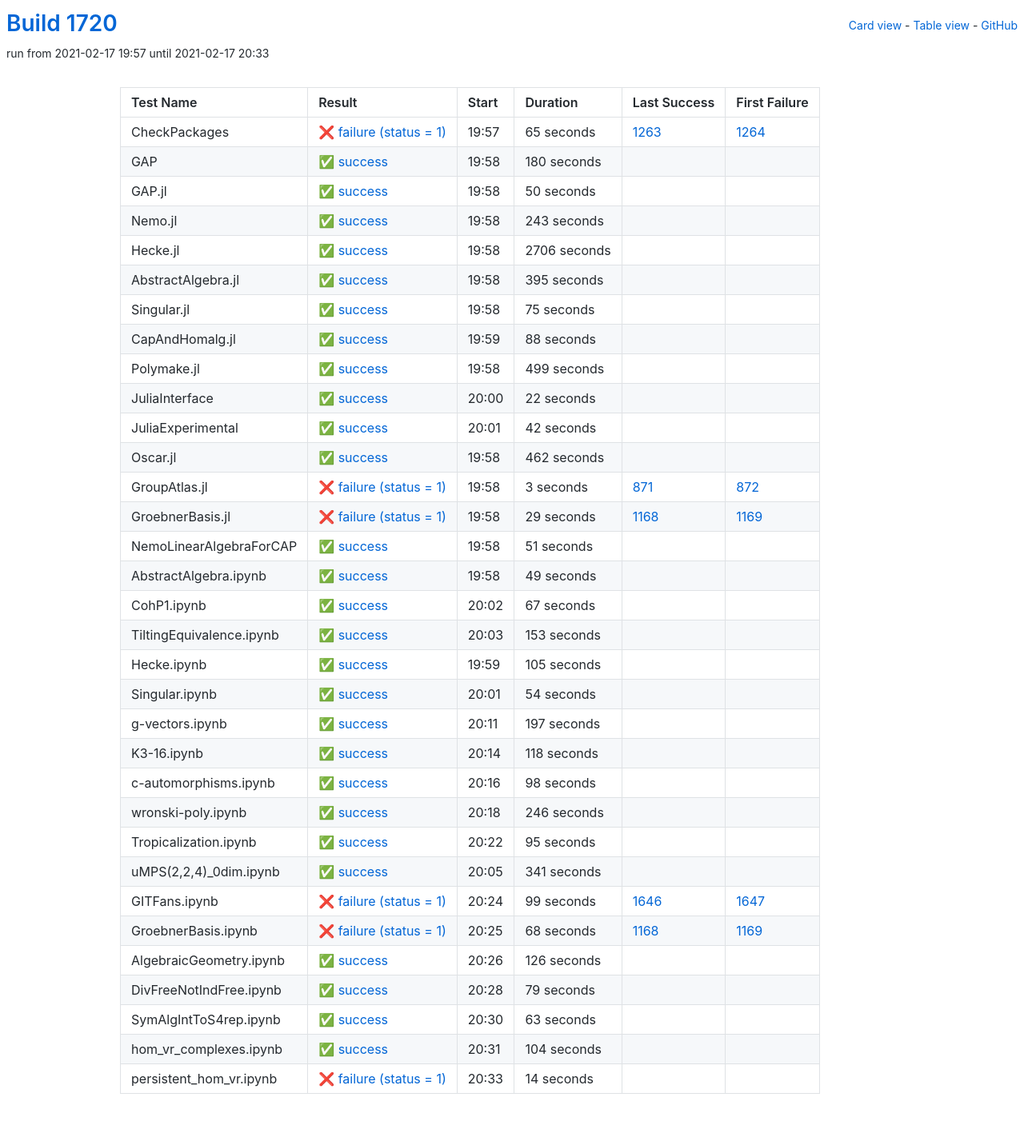
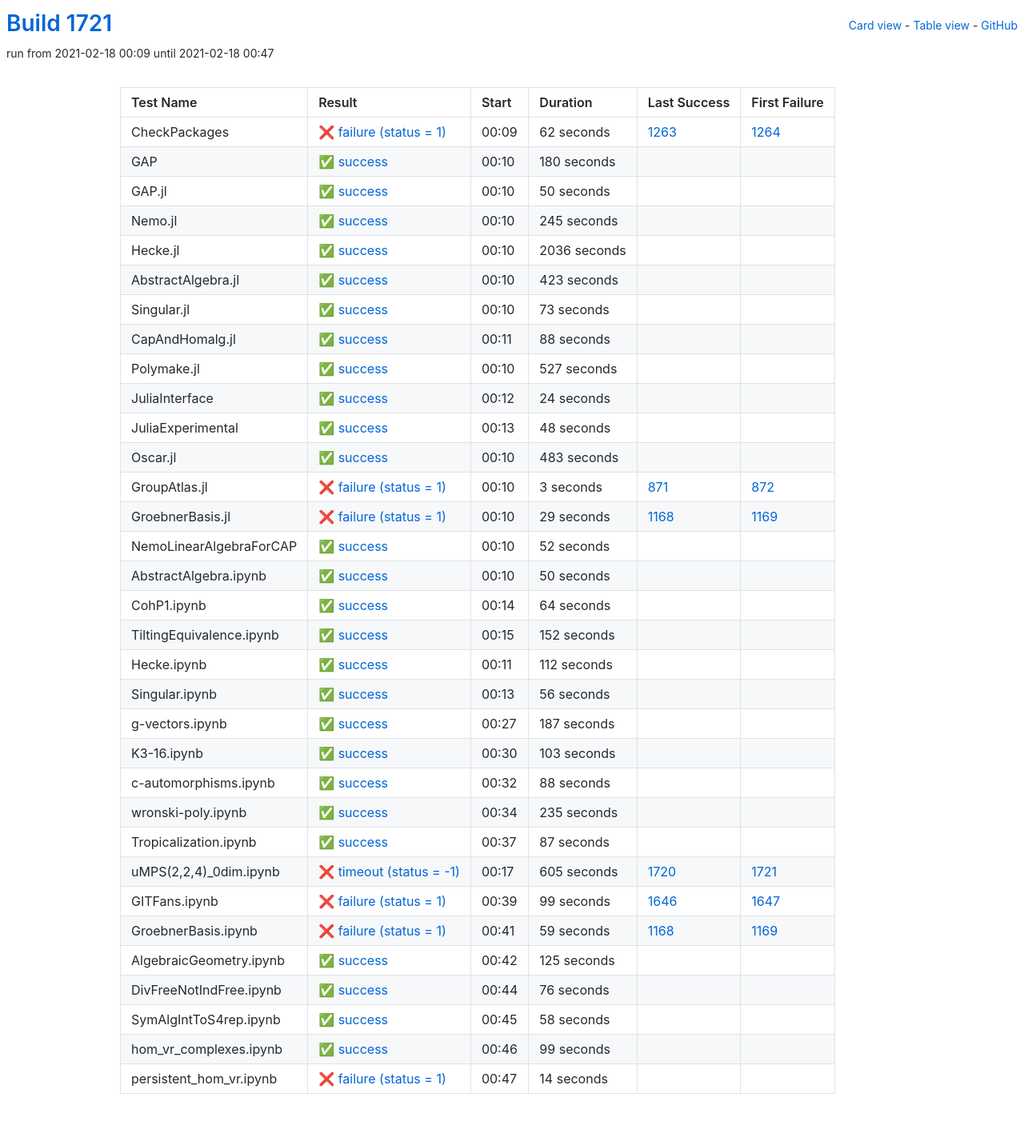
Before and after one commit to oscar-system/oscar-ci-status-stable, a Jekyll site: the page built from table.html, in a window 1280 px wide. Shown: the whole page at 80% size. Built offline with Jekyll 4.4.1, drawn with Linux system fonts in a browser that asks for light colours.

Commit message:
Build #1721

```diff
--- a/_data/ci.yml
+++ b/_data/ci.yml
@@ -1,6 +1,6 @@
 ---
-build: 1720
-build_url: https://oscarci.mathematik.uni-kl.de/job/oscar-stable/1720/
+build: 1721
+build_url: https://oscarci.mathematik.uni-kl.de/job/oscar-stable/1721/
 job: oscar-stable
 organization: oscar-system
 repo: oscar-ci-status-stable
@@ -8,20 +8,20 @@ repourl: https://github.com/oscar-system/oscar-ci-status-stable
 tests:
 - name: CheckPackages
   id: checkpackages
-  log: https://oscarci.mathematik.uni-kl.de/job/oscar-stable/1720/artifact/logs/build-1720/CheckPackages.log
-  start: 2021-02-17 19:57
+  log: https://oscarci.mathematik.uni-kl.de/job/oscar-stable/1721/artifact/logs/build-1721/CheckPackages.log
+  start: 2021-02-18 00:09
   success: false
   exitcode: 1
   status: failure
-  duration: 65
+  duration: 62
   last_success: 1263
   last_success_url: https://oscarci.mathematik.uni-kl.de/job/oscar-stable/1263/
   first_failure: 1264
   first_failure_url: https://oscarci.mathematik.uni-kl.de/job/oscar-stable/1264/
 - name: GAP
   id: gap
-  log: https://oscarci.mathematik.uni-kl.de/job/oscar-stable/1720/artifact/logs/build-1720/GAP.log
-  start: 2021-02-17 19:58
+  log: https://oscarci.mathematik.uni-kl.de/job/oscar-stable/1721/artifact/logs/build-1721/GAP.log
+  start: 2021-02-18 00:10
   success: true
   exitcode: 0
   status: success
@@ -32,8 +32,8 @@ tests:
   first_failure_url:
 - name: GAP.jl
   id: gap-jl
-  log: https://oscarci.mathematik.uni-kl.de/job/oscar-stable/1720/artifact/logs/build-1720/GAP.jl.log
-  start: 2021-02-17 19:58
+  log: https://oscarci.mathematik.uni-kl.de/job/oscar-stable/1721/artifact/logs/build-1721/GAP.jl.log
+  start: 2021-02-18 00:10
   success: true
   exitcode: 0
   status: success
@@ -44,56 +44,56 @@ tests:
   first_failure_url:
 - name: Nemo.jl
   id: nemo-jl
-  log: https://oscarci.mathematik.uni-kl.de/job/oscar-stable/1720/artifact/logs/build-1720/Nemo.jl.log
-  start: 2021-02-17 19:58
+  log: https://oscarci.mathematik.uni-kl.de/job/oscar-stable/1721/artifact/logs/build-1721/Nemo.jl.log
+  start: 2021-02-18 00:10
   success: true
   exitcode: 0
   status: success
-  duration: 243
+  duration: 245
   last_success: false
   last_success_url:
   first_failure: false
   first_failure_url:
 - name: Hecke.jl
   id: hecke-jl
-  log: https://oscarci.mathematik.uni-kl.de/job/oscar-stable/1720/artifact/logs/build-1720/Hecke.jl.log
-  start: 2021-02-17 19:58
+  log: https://oscarci.mathematik.uni-kl.de/job/oscar-stable/1721/artifact/logs/build-1721/Hecke.jl.log
+  start: 2021-02-18 00:10
   success: true
   exitcode: 0
   status: success
-  duration: 2706
+  duration: 2036
   last_success: false
   last_success_url:
   first_failure: false
   first_failure_url:
 - name: AbstractAlgebra.jl
   id: abstractalgebra-jl
-  log: https://oscarci.mathematik.uni-kl.de/job/oscar-stable/1720/artifact/logs/build-1720/AbstractAlgebra.jl.log
-  start: 2021-02-17 19:58
+  log: https://oscarci.mathematik.uni-kl.de/job/oscar-stable/1721/artifact/logs/build-1721/AbstractAlgebra.jl.log
+  start: 2021-02-18 00:10
   success: true
   exitcode: 0
   status: success
-  duration: 395
+  duration: 423
   last_success: false
   last_success_url:
   first_failure: false
   first_failure_url:
 - name: Singular.jl
   id: singular-jl
-  log: https://oscarci.mathematik.uni-kl.de/job/oscar-stable/1720/artifact/logs/build-1720/Singular.jl.log
-  start: 2021-02-17 19:58
+  log: https://oscarci.mathematik.uni-kl.de/job/oscar-stable/1721/artifact/logs/build-1721/Singular.jl.log
+  start: 2021-02-18 00:10
   success: true
   exitcode: 0
   status: success
-  duration: 75
+  duration: 73
   last_success: false
   last_success_url:
   first_failure: false
   first_failure_url:
 - name: CapAndHomalg.jl
   id: capandhomalg-jl
-  log: https://oscarci.mathematik.uni-kl.de/job/oscar-stable/1720/artifact/logs/build-1720/CapAndHomalg.jl.log
-  start: 2021-02-17 19:59
+  log: https://oscarci.mathematik.uni-kl.de/job/oscar-stable/1721/artifact/logs/build-1721/CapAndHomalg.jl.log
+  start: 2021-02-18 00:11
   success: true
   exitcode: 0
   status: success
@@ -104,56 +104,56 @@ tests:
   first_failure_url:
 - name: Polymake.jl
   id: polymake-jl
-  log: https://oscarci.mathematik.uni-kl.de/job/oscar-stable/1720/artifact/logs/build-1720/Polymake.jl.log
-  start: 2021-02-17 19:58
+  log: https://oscarci.mathematik.uni-kl.de/job/oscar-stable/1721/artifact/logs/build-1721/Polymake.jl.log
+  start: 2021-02-18 00:10
   success: true
   exitcode: 0
   status: success
-  duration: 499
+  duration: 527
   last_success: false
   last_success_url:
   first_failure: false
   first_failure_url:
 - name: JuliaInterface
   id: juliainterface
-  log: https://oscarci.mathematik.uni-kl.de/job/oscar-stable/1720/artifact/logs/build-1720/JuliaInterface.log
-  start: 2021-02-17 20:00
+  log: https://oscarci.mathematik.uni-kl.de/job/oscar-stable/1721/artifact/logs/build-1721/JuliaInterface.log
+  start: 2021-02-18 00:12
   success: true
   exitcode: 0
   status: success
-  duration: 22
+  duration: 24
   last_success: false
   last_success_url:
   first_failure: false
   first_failure_url:
 - name: JuliaExperimental
   id: juliaexperimental
-  log: https://oscarci.mathematik.uni-kl.de/job/oscar-stable/1720/artifact/logs/build-1720/JuliaExperimental.log
-  start: 2021-02-17 20:01
+  log: https://oscarci.mathematik.uni-kl.de/job/oscar-stable/1721/artifact/logs/build-1721/JuliaExperimental.log
+  start: 2021-02-18 00:13
   success: true
   exitcode: 0
   status: success
-  duration: 42
+  duration: 48
   last_success: false
   last_success_url:
   first_failure: false
   first_failure_url:
 - name: Oscar.jl
   id: oscar-jl
-  log: https://oscarci.mathematik.uni-kl.de/job/oscar-stable/1720/artifact/logs/build-1720/Oscar.jl.log
-  start: 2021-02-17 19:58
+  log: https://oscarci.mathematik.uni-kl.de/job/oscar-stable/1721/artifact/logs/build-1721/Oscar.jl.log
+  start: 2021-02-18 00:10
   success: true
   exitcode: 0
   status: success
-  duration: 462
+  duration: 483
   last_success: false
   last_success_url:
   first_failure: false
   first_failure_url:
 - name: GroupAtlas.jl
   id: groupatlas-jl
-  log: https://oscarci.mathematik.uni-kl.de/job/oscar-stable/1720/artifact/logs/build-1720/GroupAtlas.jl.log
-  start: 2021-02-17 19:58
+  log: https://oscarci.mathematik.uni-kl.de/job/oscar-stable/1721/artifact/logs/build-1721/GroupAtlas.jl.log
+  start: 2021-02-18 00:10
   success: false
   exitcode: 1
   status: failure
@@ -164,8 +164,8 @@ tests:
   first_failure_url: https://oscarci.mathematik.uni-kl.de/job/oscar-stable/872/
 - name: GroebnerBasis.jl
   id: groebnerbasis-jl
-  log: https://oscarci.mathematik.uni-kl.de/job/oscar-stable/1720/artifact/logs/build-1720/GroebnerBasis.jl.log
-  start: 2021-02-17 19:58
+  log: https://oscarci.mathematik.uni-kl.de/job/oscar-stable/1721/artifact/logs/build-1721/GroebnerBasis.jl.log
+  start: 2021-02-18 00:10
   success: false
   exitcode: 1
   status: failure
@@ -176,152 +176,152 @@ tests:
   first_failure_url: https://oscarci.mathematik.uni-kl.de/job/oscar-stable/1169/
 - name: NemoLinearAlgebraForCAP
   id: nemolinearalgebraforcap
-  log: https://oscarci.mathematik.uni-kl.de/job/oscar-stable/1720/artifact/logs/build-1720/NemoLinearAlgebraForCAP.log
-  start: 2021-02-17 19:58
+  log: https://oscarci.mathematik.uni-kl.de/job/oscar-stable/1721/artifact/logs/build-1721/NemoLinearAlgebraForCAP.log
+  start: 2021-02-18 00:10
   success: true
   exitcode: 0
   status: success
-  duration: 51
+  duration: 52
   last_success: false
   last_success_url:
   first_failure: false
   first_failure_url:
 - name: AbstractAlgebra.ipynb
   id: abstractalgebra-ipynb
-  log: https://oscarci.mathematik.uni-kl.de/job/oscar-stable/1720/artifact/logs/build-1720/AbstractAlgebra.ipynb.log
-  start: 2021-02-17 19:58
+  log: https://oscarci.mathematik.uni-kl.de/job/oscar-stable/1721/artifact/logs/build-1721/AbstractAlgebra.ipynb.log
+  start: 2021-02-18 00:10
   success: true
   exitcode: 0
   status: success
-  duration: 49
+  duration: 50
   last_success: false
   last_success_url:
   first_failure: false
   first_failure_url:
 - name: CohP1.ipynb
   id: cohp1-ipynb
-  log: https://oscarci.mathematik.uni-kl.de/job/oscar-stable/1720/artifact/logs/build-1720/CohP1.ipynb.log
-  start: 2021-02-17 20:02
+  log: https://oscarci.mathematik.uni-kl.de/job/oscar-stable/1721/artifact/logs/build-1721/CohP1.ipynb.log
+  start: 2021-02-18 00:14
   success: true
   exitcode: 0
   status: success
-  duration: 67
+  duration: 64
   last_success: false
   last_success_url:
   first_failure: false
   first_failure_url:
 - name: TiltingEquivalence.ipynb
   id: tiltingequivalence-ipynb
-  log: https://oscarci.mathematik.uni-kl.de/job/oscar-stable/1720/artifact/logs/build-1720/TiltingEquivalence.ipynb.log
-  start: 2021-02-17 20:03
+  log: https://oscarci.mathematik.uni-kl.de/job/oscar-stable/1721/artifact/logs/build-1721/TiltingEquivalence.ipynb.log
+  start: 2021-02-18 00:15
   success: true
   exitcode: 0
   status: success
-  duration: 153
+  duration: 152
   last_success: false
   last_success_url:
   first_failure: false
   first_failure_url:
 - name: Hecke.ipynb
   id: hecke-ipynb
-  log: https://oscarci.mathematik.uni-kl.de/job/oscar-stable/1720/artifact/logs/build-1720/Hecke.ipynb.log
-  start: 2021-02-17 19:59
+  log: https://oscarci.mathematik.uni-kl.de/job/oscar-stable/1721/artifact/logs/build-1721/Hecke.ipynb.log
+  start: 2021-02-18 00:11
   success: true
   exitcode: 0
   status: success
-  duration: 105
+  duration: 112
   last_success: false
   last_success_url:
   first_failure: false
   first_failure_url:
 - name: Singular.ipynb
   id: singular-ipynb
-  log: https://oscarci.mathematik.uni-kl.de/job/oscar-stable/1720/artifact/logs/build-1720/Singular.ipynb.log
-  start: 2021-02-17 20:01
+  log: https://oscarci.mathematik.uni-kl.de/job/oscar-stable/1721/artifact/logs/build-1721/Singular.ipynb.log
+  start: 2021-02-18 00:13
   success: true
   exitcode: 0
   status: success
-  duration: 54
+  duration: 56
   last_success: false
   last_success_url:
   first_failure: false
   first_failure_url:
 - name: g-vectors.ipynb
   id: g-vectors-ipynb
-  log: https://oscarci.mathematik.uni-kl.de/job/oscar-stable/1720/artifact/logs/build-1720/g-vectors.ipynb.log
-  start: 2021-02-17 20:11
+  log: https://oscarci.mathematik.uni-kl.de/job/oscar-stable/1721/artifact/logs/build-1721/g-vectors.ipynb.log
+  start: 2021-02-18 00:27
   success: true
   exitcode: 0
   status: success
-  duration: 197
+  duration: 187
   last_success: false
   last_success_url:
   first_failure: false
   first_failure_url:
 - name: K3-16.ipynb
   id: k3-16-ipynb
-  log: https://oscarci.mathematik.uni-kl.de/job/oscar-stable/1720/artifact/logs/build-1720/K3-16.ipynb.log
-  start: 2021-02-17 20:14
+  log: https://oscarci.mathematik.uni-kl.de/job/oscar-stable/1721/artifact/logs/build-1721/K3-16.ipynb.log
+  start: 2021-02-18 00:30
   success: true
   exitcode: 0
   status: success
-  duration: 118
+  duration: 103
   last_success: false
   last_success_url:
   first_failure: false
   first_failure_url:
 - name: c-automorphisms.ipynb
   id: c-automorphisms-ipynb
-  log: https://oscarci.mathematik.uni-kl.de/job/oscar-stable/1720/artifact/logs/build-1720/c-automorphisms.ipynb.log
-  start: 2021-02-17 20:16
+  log: https://oscarci.mathematik.uni-kl.de/job/oscar-stable/1721/artifact/logs/build-1721/c-automorphisms.ipynb.log
+  start: 2021-02-18 00:32
   success: true
   exitcode: 0
   status: success
-  duration: 98
+  duration: 88
   last_success: false
   last_success_url:
   first_failure: false
   first_failure_url:
 - name: wronski-poly.ipynb
   id: wronski-poly-ipynb
-  log: https://oscarci.mathematik.uni-kl.de/job/oscar-stable/1720/artifact/logs/build-1720/wronski-poly.ipynb.log
-  start: 2021-02-17 20:18
+  log: https://oscarci.mathematik.uni-kl.de/job/oscar-stable/1721/artifact/logs/build-1721/wronski-poly.ipynb.log
+  start: 2021-02-18 00:34
   success: true
   exitcode: 0
   status: success
-  duration: 246
+  duration: 235
   last_success: false
   last_success_url:
   first_failure: false
   first_failure_url:
 - name: Tropicalization.ipynb
   id: tropicalization-ipynb
-  log: https://oscarci.mathematik.uni-kl.de/job/oscar-stable/1720/artifact/logs/build-1720/Tropicalization.ipynb.log
-  start: 2021-02-17 20:22
+  log: https://oscarci.mathematik.uni-kl.de/job/oscar-stable/1721/artifact/logs/build-1721/Tropicalization.ipynb.log
+  start: 2021-02-18 00:37
   success: true
   exitcode: 0
   status: success
-  duration: 95
+  duration: 87
   last_success: false
   last_success_url:
   first_failure: false
   first_failure_url:
 - name: uMPS(2,2,4)_0dim.ipynb
   id: umps-2-2-4-0dim-ipynb
-  log: https://oscarci.mathematik.uni-kl.de/job/oscar-stable/1720/artifact/logs/build-1720/uMPS-2-2-4-_0dim.ipynb.log
-  start: 2021-02-17 20:05
-  success: true
-  exitcode: 0
-  status: success
-  duration: 341
-  last_success: false
-  last_success_url:
-  first_failure: false
-  first_failure_url:
+  log: https://oscarci.mathematik.uni-kl.de/job/oscar-stable/1721/artifact/logs/build-1721/uMPS-2-2-4-_0dim.ipynb.log
+  start: 2021-02-18 00:17
+  success: false
+  exitcode: -1
+  status: timeout
+  duration: 605
+  last_success: 1720
+  last_success_url: https://oscarci.mathematik.uni-kl.de/job/oscar-stable/1720/
+  first_failure: 1721
+  first_failure_url: https://oscarci.mathematik.uni-kl.de/job/oscar-stable/1721/
 - name: GITFans.ipynb
   id: gitfans-ipynb
-  log: https://oscarci.mathematik.uni-kl.de/job/oscar-stable/1720/artifact/logs/build-1720/GITFans.ipynb.log
-  start: 2021-02-17 20:24
+  log: https://oscarci.mathematik.uni-kl.de/job/oscar-stable/1721/artifact/logs/build-1721/GITFans.ipynb.log
+  start: 2021-02-18 00:39
   success: false
   exitcode: 1
   status: failure
@@ -332,68 +332,68 @@ tests:
   first_failure_url: https://oscarci.mathematik.uni-kl.de/job/oscar-stable/1647/
 - name: GroebnerBasis.ipynb
   id: groebnerbasis-ipynb
-  log: https://oscarci.mathematik.uni-kl.de/job/oscar-stable/1720/artifact/logs/build-1720/GroebnerBasis.ipynb.log
-  start: 2021-02-17 20:25
+  log: https://oscarci.mathematik.uni-kl.de/job/oscar-stable/1721/artifact/logs/build-1721/GroebnerBasis.ipynb.log
+  start: 2021-02-18 00:41
   success: false
   exitcode: 1
   status: failure
-  duration: 68
+  duration: 59
   last_success: 1168
   last_success_url: https://oscarci.mathematik.uni-kl.de/job/oscar-stable/1168/
   first_failure: 1169
   first_failure_url: https://oscarci.mathematik.uni-kl.de/job/oscar-stable/1169/
 - name: AlgebraicGeometry.ipynb
   id: algebraicgeometry-ipynb
-  log: https://oscarci.mathematik.uni-kl.de/job/oscar-stable/1720/artifact/logs/build-1720/AlgebraicGeometry.ipynb.log
-  start: 2021-02-17 20:26
+  log: https://oscarci.mathematik.uni-kl.de/job/oscar-stable/1721/artifact/logs/build-1721/AlgebraicGeometry.ipynb.log
+  start: 2021-02-18 00:42
   success: true
   exitcode: 0
   status: success
-  duration: 126
+  duration: 125
   last_success: false
   last_success_url:
   first_failure: false
   first_failure_url:
 - name: DivFreeNotIndFree.ipynb
   id: divfreenotindfree-ipynb
-  log: https://oscarci.mathematik.uni-kl.de/job/oscar-stable/1720/artifact/logs/build-1720/DivFreeNotIndFree.ipynb.log
-  start: 2021-02-17 20:28
+  log: https://oscarci.mathematik.uni-kl.de/job/oscar-stable/1721/artifact/logs/build-1721/DivFreeNotIndFree.ipynb.log
+  start: 2021-02-18 00:44
   success: true
   exitcode: 0
   status: success
-  duration: 79
+  duration: 76
   last_success: false
   last_success_url:
   first_failure: false
   first_failure_url:
 - name: SymAlgIntToS4rep.ipynb
   id: symalginttos4rep-ipynb
-  log: https://oscarci.mathematik.uni-kl.de/job/oscar-stable/1720/artifact/logs/build-1720/SymAlgIntToS4rep.ipynb.log
-  start: 2021-02-17 20:30
+  log: https://oscarci.mathematik.uni-kl.de/job/oscar-stable/1721/artifact/logs/build-1721/SymAlgIntToS4rep.ipynb.log
+  start: 2021-02-18 00:45
   success: true
   exitcode: 0
   status: success
-  duration: 63
+  duration: 58
   last_success: false
   last_success_url:
   first_failure: false
   first_failure_url:
 - name: hom_vr_complexes.ipynb
   id: hom-vr-complexes-ipynb
-  log: https://oscarci.mathematik.uni-kl.de/job/oscar-stable/1720/artifact/logs/build-1720/hom_vr_complexes.ipynb.log
-  start: 2021-02-17 20:31
+  log: https://oscarci.mathematik.uni-kl.de/job/oscar-stable/1721/artifact/logs/build-1721/hom_vr_complexes.ipynb.log
+  start: 2021-02-18 00:46
   success: true
   exitcode: 0
   status: success
-  duration: 104
+  duration: 99
   last_success: false
   last_success_url:
   first_failure: false
   first_failure_url:
 - name: persistent_hom_vr.ipynb
   id: persistent-hom-vr-ipynb
-  log: https://oscarci.mathematik.uni-kl.de/job/oscar-stable/1720/artifact/logs/build-1720/persistent_hom_vr.ipynb.log
-  start: 2021-02-17 20:33
+  log: https://oscarci.mathematik.uni-kl.de/job/oscar-stable/1721/artifact/logs/build-1721/persistent_hom_vr.ipynb.log
+  start: 2021-02-18 00:47
   success: false
   exitcode: 1
   status: failure
```
Also changed, not shown: README.md.
